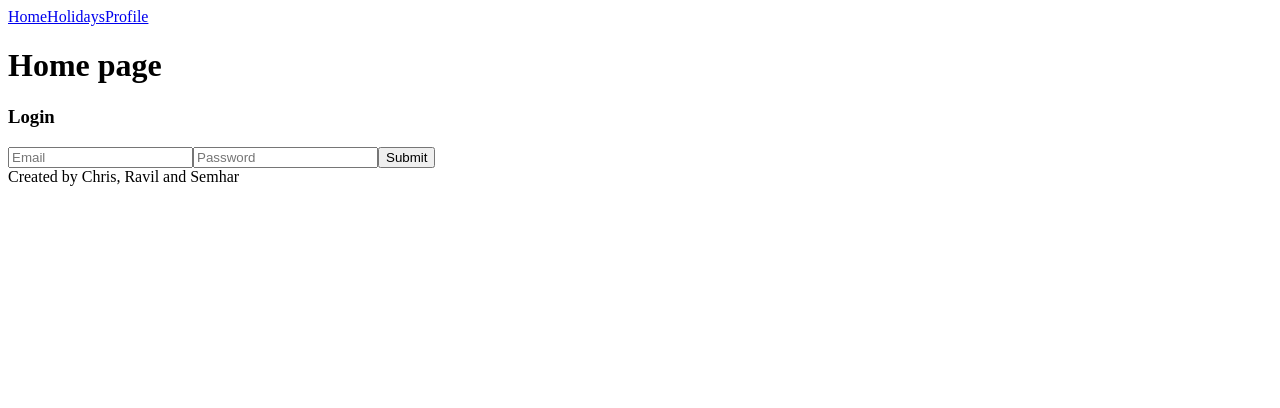
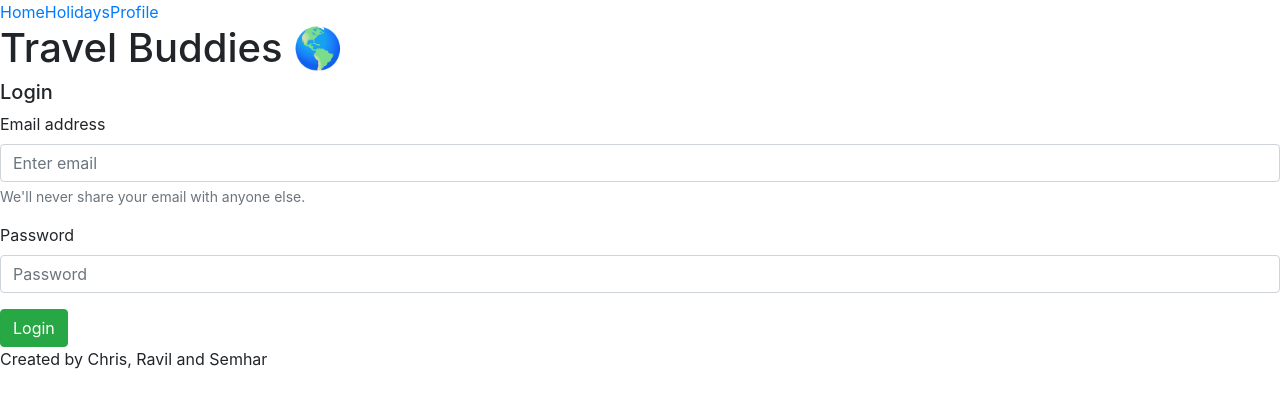
Before and after one commit to ravil-96/travel-buddies, a React app in the folder client/: page / in a window 1280 px wide. Shown: the top 408 px of the page. Built offline with nearby package versions, Linux system fonts and the light colour scheme.

Commit message:
add form styling boottstrap

```diff
--- a/client/package.json
+++ b/client/package.json
@@ -29,7 +29,9 @@
   },
   "dependencies": {
     "axios": "^0.21.1",
+    "bootstrap": "^4.6.0",
     "react": "^17.0.2",
+    "react-bootstrap": "^1.6.0",
     "react-dom": "^17.0.2",
     "react-redux": "^7.2.4",
     "react-router-dom": "^5.2.0",
--- a/client/public/index.html
+++ b/client/public/index.html
@@ -2,6 +2,8 @@
 <html>
   <head>
     <meta charset="utf-8" />
+    <link rel="stylesheet" href="https://cdn.jsdelivr.net/npm/bootstrap@4.6.0/dist/css/bootstrap.min.css"
+      integrity="sha384-B0vP5xmATw1+K9KRQjQERJvTumQW0nPEzvF6L/Z6nronJ3oUOFUFpCjEUQouq2+l" crossorigin="anonymous" />
     <title>Travel Buddies</title>
   </head>
   <body>
--- a/client/src/components/login/index.js
+++ b/client/src/components/login/index.js
@@ -1,13 +1,32 @@
 import React from "react";
+import Form from "react-bootstrap/Form";
+import Button from "react-bootstrap/Button";
+
 function Login() {
   return (
-  <div>
-    <h3>Login</h3>
-        <form >
-            <input type="email" name="email" placeholder="Email" />
-            <input type="password" name="password" placeholder="Password" />
-            <input type="submit" />
-        </form>
-  </div>)
+    <div>
+      <h5>Login</h5>
+      <Form>
+        <Form.Group controlId="formBasicEmail">
+          <Form.Label>Email address</Form.Label>
+          <Form.Control type="email" placeholder="Enter email" />
+          <Form.Text className="text-muted">
+            We'll never share your email with anyone else.
+          </Form.Text>
+        </Form.Group>
+
+        <Form.Group controlId="formBasicPassword">
+          <Form.Label>Password</Form.Label>
+          <Form.Control type="password" placeholder="Password" />
+        </Form.Group>
+        {/* <Form.Group controlId="formBasicCheckbox">
+          <Form.Check type="checkbox" label="Check me out" />
+        </Form.Group> */}
+        <Button variant="success" type="submit">
+          Login
+        </Button>
+      </Form>
+    </div>
+  );
 }
 export default Login;
--- a/client/src/index.js
+++ b/client/src/index.js
@@ -1,6 +1,7 @@
 import React from "react";
 import ReactDOM from "react-dom";
 import { BrowserRouter as Router } from "react-router-dom";
+import "bootstrap/dist/css/bootstrap.min.css";
 
 import App from "./App";
 
--- a/client/src/pages/home/index.js
+++ b/client/src/pages/home/index.js
@@ -4,7 +4,7 @@
 function Home(){
     return (
     <div>
-    <h1>Home page</h1>
+    <h1>Travel Buddies 🌎 </h1>
     <Login />
     </div>
     )
```
Also changed, not shown: 1 other file (tests, documents, lock files or other folders).
